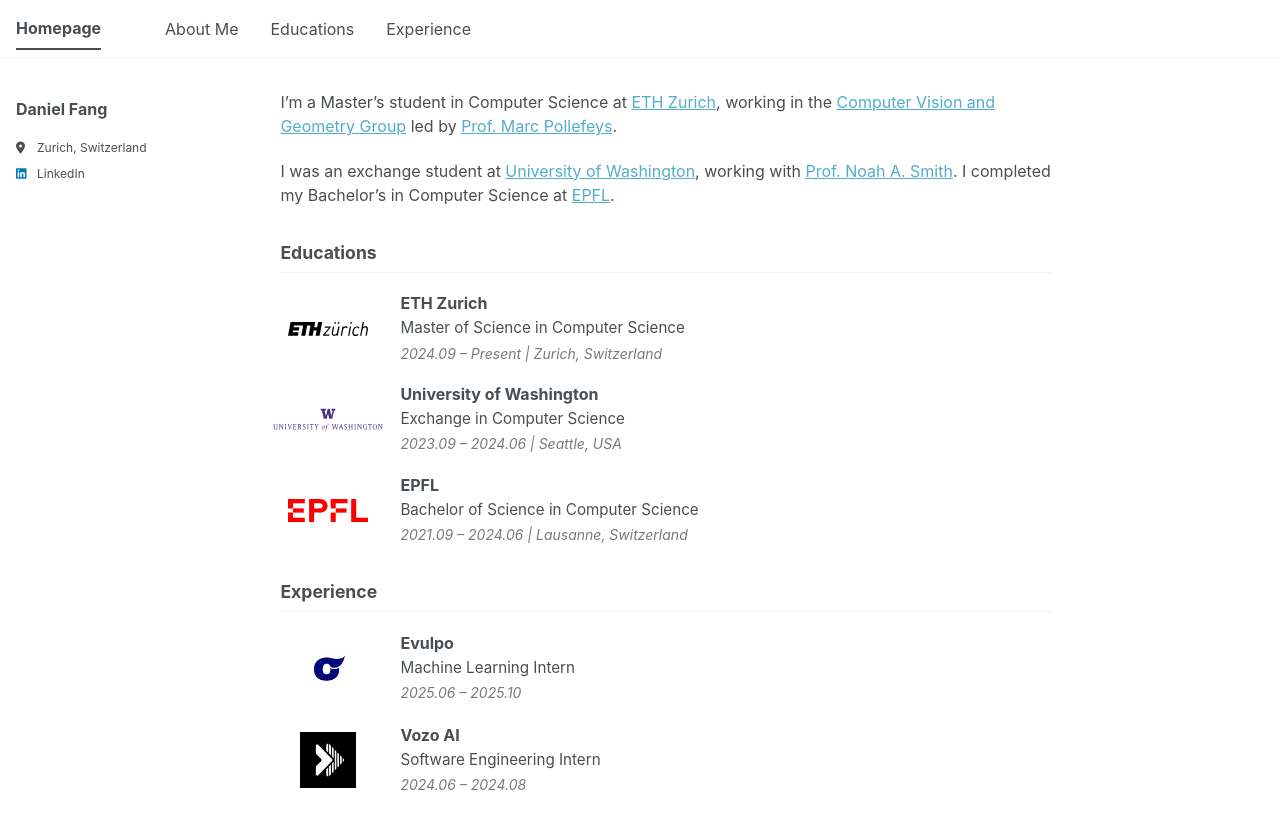
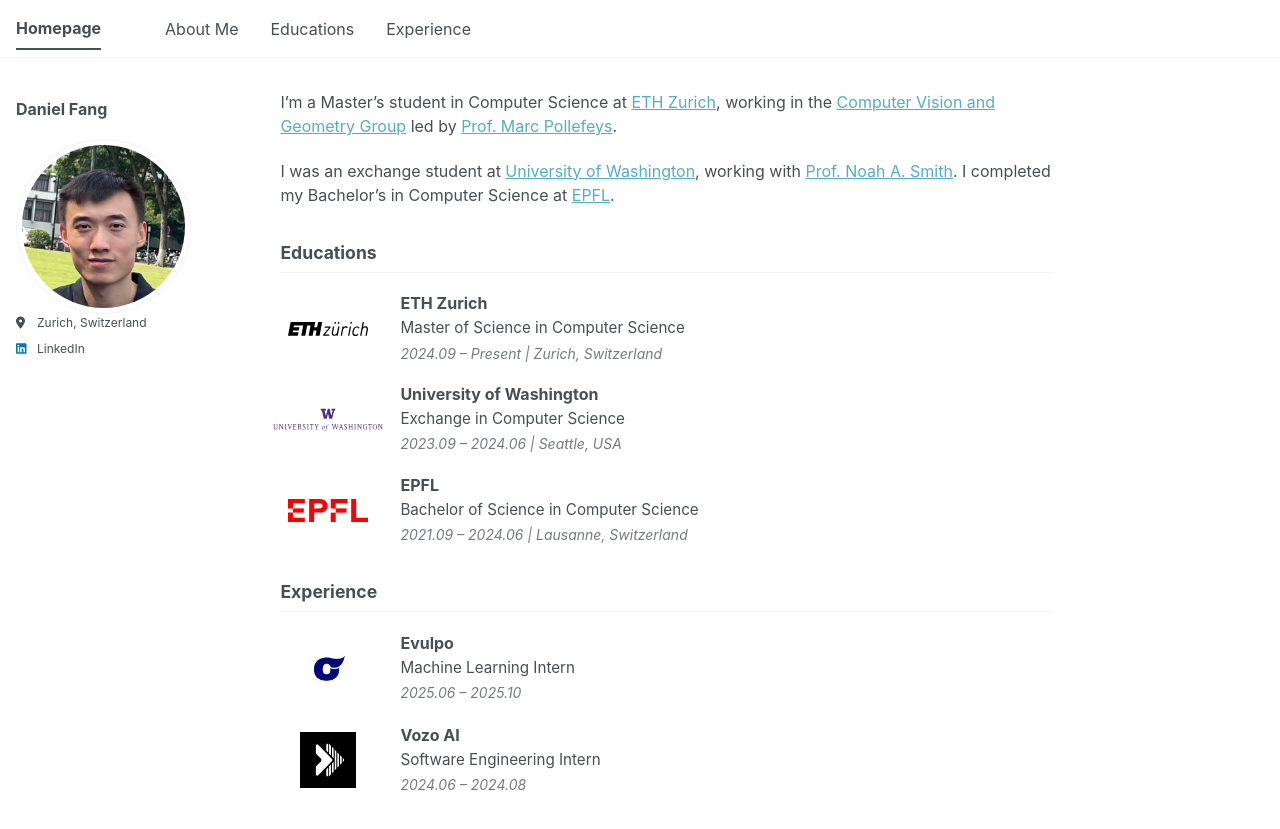
Before and after one commit to d1fang/d1fang.github.io, a Jekyll site: the page built from _pages/about.md, in a window 1280 px wide. Shown: the top 829 px of the page. Built offline with Jekyll 4.4.1, drawn with Linux system fonts in a browser that asks for light colours; a script bundle is joined from its source files by our own code.

Commit message:
Add profile

```diff
--- a/_config.yml
+++ b/_config.yml
@@ -22,6 +22,7 @@ repository               : "d1fang/d1fang.github.io"
 #               Additional customization can be done by editing /_includes/author-profile.html
 author:
   name             : "Daniel Fang"
+  avatar           : "/files/Profile_2026.jpeg"
   location         : "Zurich, Switzerland"
   linkedin         : "daniel-yang-fang"
 
--- a/_includes/author-profile.html
+++ b/_includes/author-profile.html
@@ -2,6 +2,11 @@
   <div class="author__content">
     <h3 class="author__name" itemprop="name">{{ site.author.name }}</h3>
   </div>
+  {% if site.author.avatar %}
+  <div class="author__avatar">
+    <img src="{{ site.author.avatar | relative_url }}" alt="{{ site.author.name | escape }}" itemprop="image">
+  </div>
+  {% endif %}
   <ul class="author__urls social-icons">
     <li><i class="fas fa-fw fa-location-dot icon-pad-right" aria-hidden="true"></i>{{ site.author.location }}</li>
     <li><a href="https://www.linkedin.com/in/{{ site.author.linkedin }}/" target="_blank" rel="noopener noreferrer"><i class="fab fa-fw fa-linkedin icon-pad-right" aria-hidden="true"></i>LinkedIn</a></li>
```
Also changed, not shown: files/Profile_2026.jpeg (added), 1 other file.
